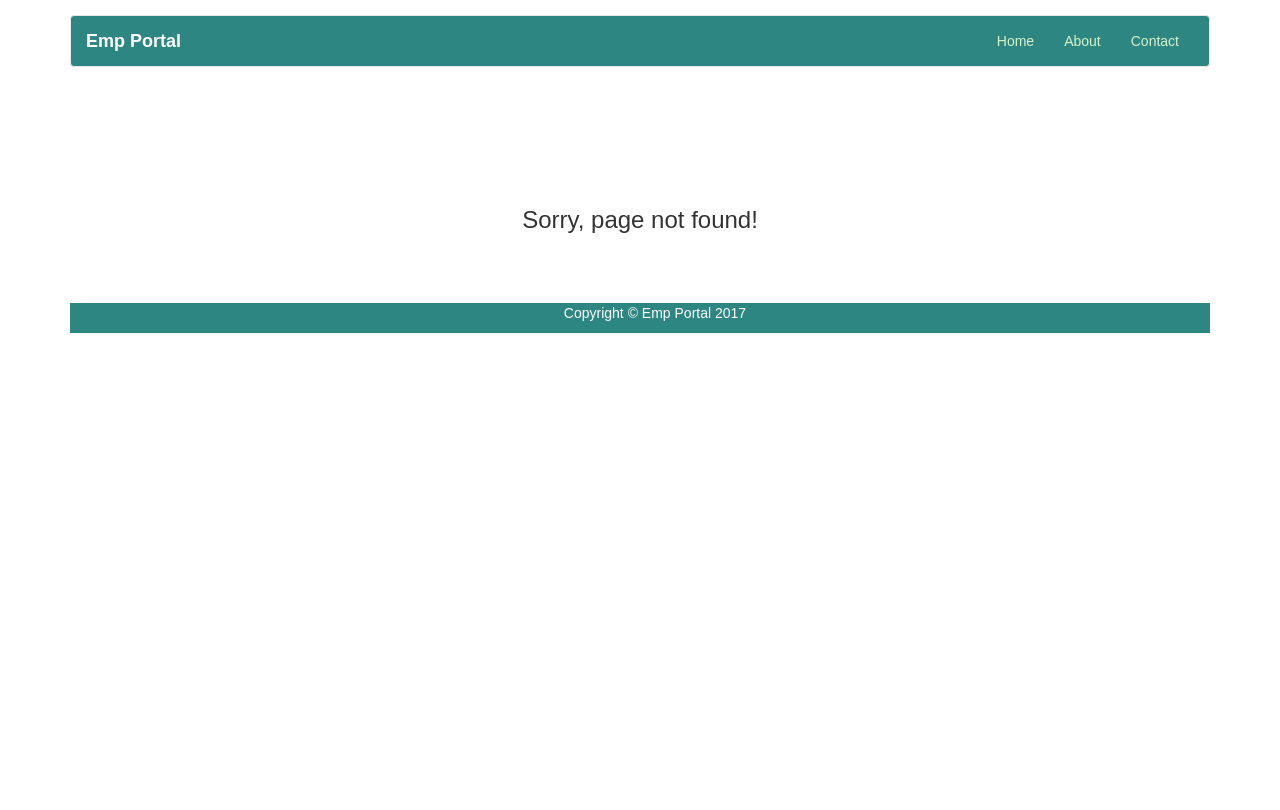
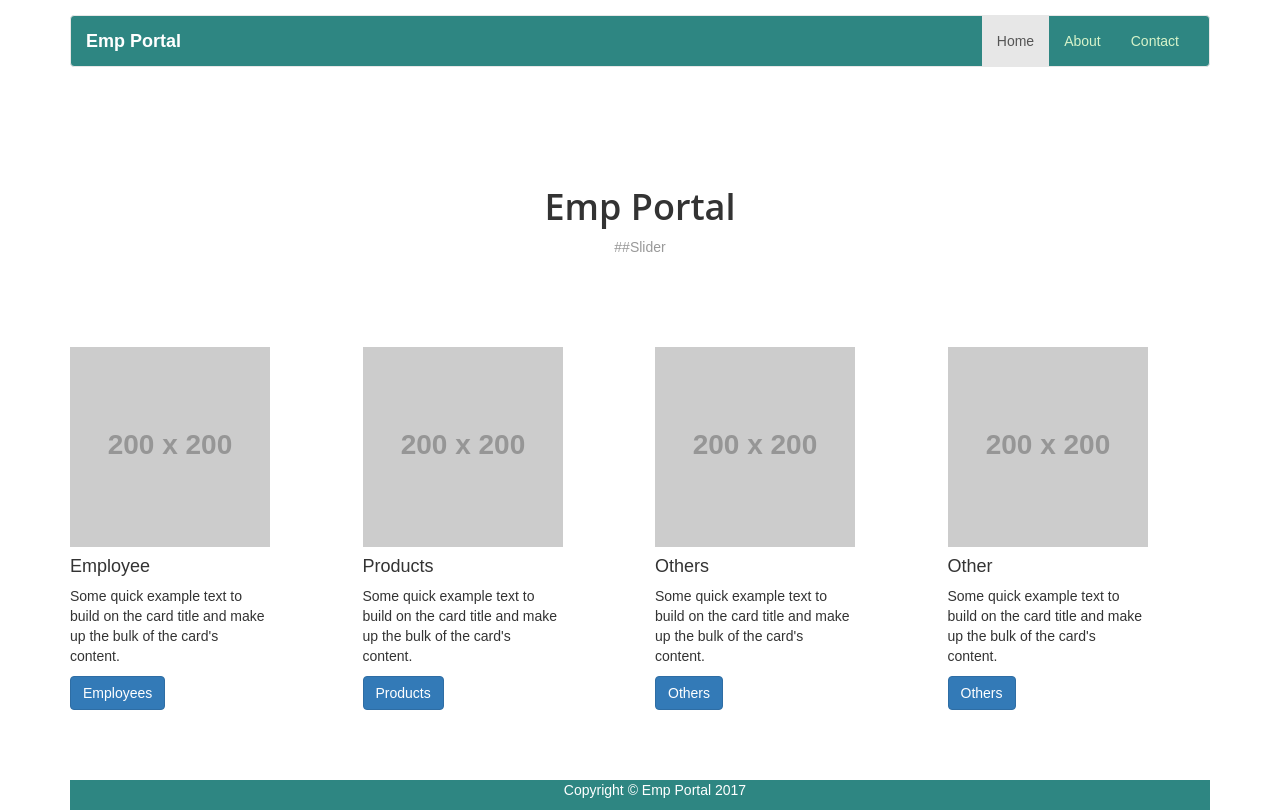
Before and after one commit to Gauravbtc/EmpPortal, a React (Create React App) app: page / in a window 1280 px wide. Before the commit this address had no page. Built offline with nearby package versions, Linux system fonts and the light colour scheme.

Commit message:
Change Root Url

```diff
--- a/src/Routes.js
+++ b/src/Routes.js
@@ -8,7 +8,7 @@ import Contact from './containers/Contact';
 
 export default () => (
   <Switch>
-    <Route path= "/home" exact component={Home} />
+    <Route path= "/" exact component={Home} />
     <Route path= "/contact" exact component={Contact} />
     <Route path= "/about" exact component={About} />
     <Route component={NotFound} />
--- a/src/layouts/Header.js
+++ b/src/layouts/Header.js
@@ -21,7 +21,7 @@ class Header extends Component{
       </Navbar.Header>
       <Navbar.Collapse>
           <Nav pullRight>
-            <RouteNavItem onClick={this.handleNavLink.bind(this)} href="/home">Home</RouteNavItem>
+            <RouteNavItem onClick={this.handleNavLink.bind(this)} href="/">Home</RouteNavItem>
             <RouteNavItem onClick={this.handleNavLink.bind(this)} href="/about">About</RouteNavItem>
             <RouteNavItem onClick={this.handleNavLink.bind(this)} href="/contact">Contact</RouteNavItem>
           </Nav>
```
